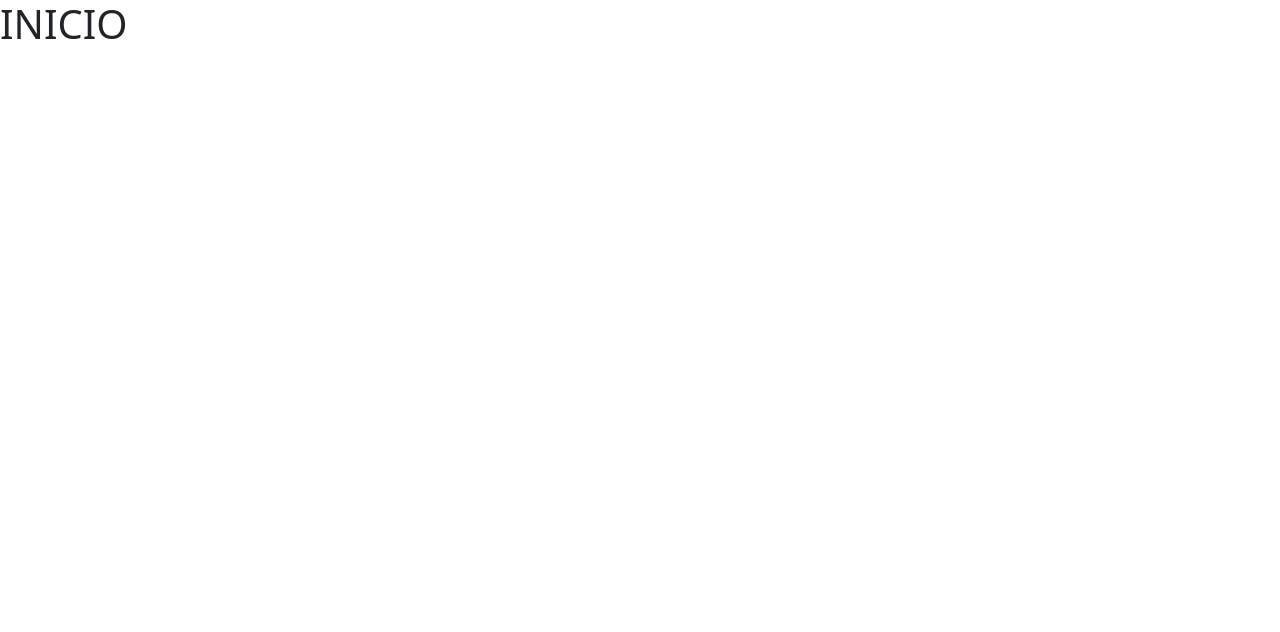
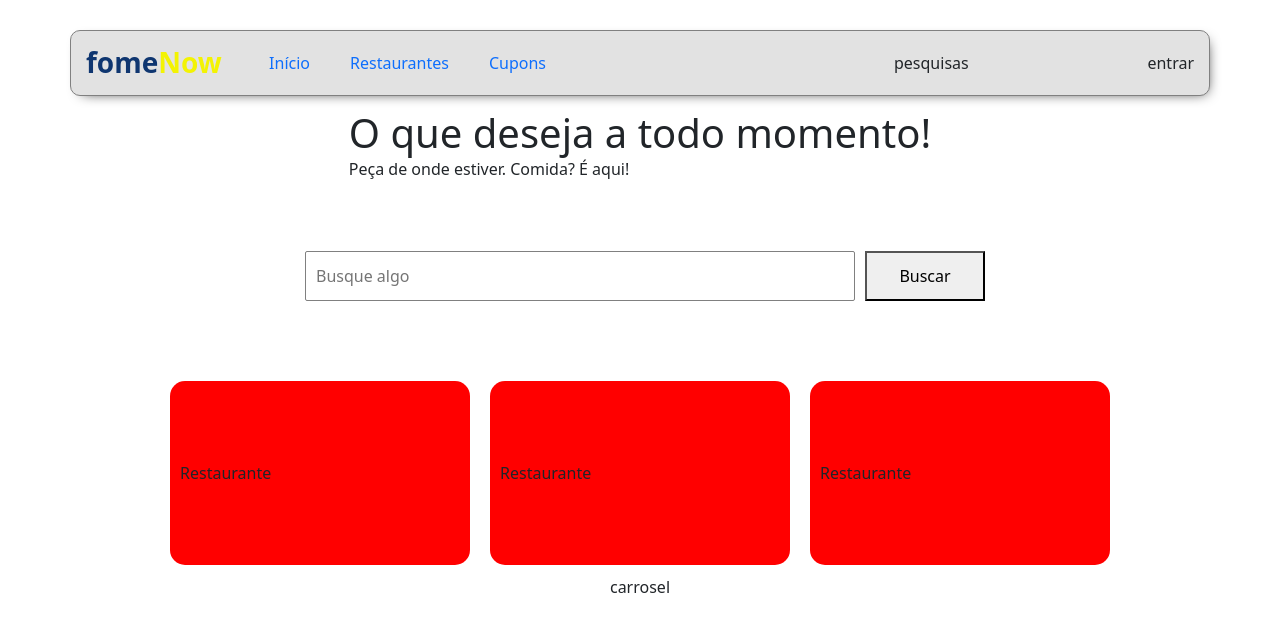
Before and after one commit to lucasnves/fomeNOW, a Vue app in the folder front-end/: page / in a window 1280 px wide. Shown: the top 632 px of the page. Built offline with nearby package versions, Linux system fonts and the light colour scheme.

Commit message:
adicionando navbar e arrumando tela principal

```diff
--- a/front-end/src/App.vue
+++ b/front-end/src/App.vue
@@ -1,9 +1,16 @@
 <template>
-  <div id="app">
+  <div>
     <router-view/>
   </div>
 </template>
 
+<script>
+
+export default {
+
+}
+
+</script>
 <style>
   .app {
     background-color: red;
--- /dev/null
+++ b/front-end/src/components/NavBar.vue
@@ -0,0 +1,85 @@
+
+<template>
+  <div class="NavBar">
+    <header class="container">
+      <div class="navbar-esquerda">
+        <div class="nome-site">
+          <a href="/"><h3>fome<span>Now</span></h3></a>
+        </div>
+        <div class="rotas">
+          <ul>
+            <li><a href="/">Início</a></li>
+            <li><a href="/">Restaurantes</a></li>
+            <li><a href="/">Cupons</a></li>
+          </ul>
+        </div>
+      </div>
+      <div class="navbar-direita">
+        <div>pesquisas</div>
+        <div> entrar</div>
+      </div>
+    </header>
+  </div>
+</template>
+
+<script>
+export default {
+
+}
+</script>
+
+<style scoped>
+
+* {
+  padding: 0;
+  margin: 0;
+  box-sizing: border-box;
+  text-decoration: none;
+}
+
+.NavBar {
+  display: flex;
+  justify-content: space-around;
+  align-items: center;
+  padding: 30px 30px 13px 30px;
+}
+.container {
+  display: flex;
+  align-items: center;
+  justify-content: space-between;
+
+  background: rgb(226, 226, 226);
+  padding: 15px;
+  border-radius: 10px;
+  border: 1.7px solid grey;
+  box-shadow: 4px 4px 14px -8px rgb(0, 0, 0);
+}
+.navbar-esquerda {
+  display: flex;
+  align-items: center;
+  justify-content: space-between;
+
+  width: 480px;
+}
+.nome-site h3 {
+  font-weight: bold;
+  color: rgb(15, 54, 112);
+}
+.nome-site span {
+  font-weight: bold;
+  color: rgb(243, 243, 3);
+}
+.rotas li {
+  display: inline-block;
+  padding: 0px 20px;
+}
+.navbar-direita {
+  display: flex;
+  align-items: flex-end;
+  justify-content: space-between;
+  width: 300px;
+}
+
+
+
+</style>
--- a/front-end/src/views/Inicio.vue
+++ b/front-end/src/views/Inicio.vue
@@ -1,14 +1,79 @@
 <template>
-    <div>
-        <h1>INICIO</h1>
+    <div class="vh-100">
+        <NavBar/>
+        <div class="inicio-container">
+            <div class="inicio-topo">
+                <h1>O que deseja a todo momento!</h1>
+                <p>Peça de onde estiver. Comida? É aqui!</p>
+            </div>
+            <div class="pesquisa">
+                <input type="text" placeholder="Busque algo">
+                <button>Buscar</button>
+            </div>
+            <div class="categorias">
+                <div class="cat restaurante">
+                    <span>Restaurante</span>
+                </div>
+                <div class="cat farmacia">
+                    <span>Restaurante</span>
+                </div>
+                <div class="cat Bebidas">
+                    <span>Restaurante</span>
+                </div>
+            </div>
+            <div class="carrousel">
+                <p>carrosel</p>
+            </div>
+        </div>
     </div>
 </template>
 
 <script>
+import NavBar from '../components/NavBar.vue';
+
 export default {
+  components: {
+    NavBar
+  }
 }
 </script>
 
 <style scoped>
-
+* {
+    margin: 0;
+    padding: 0;
+    box-sizing: border-box;
+    text-decoration: none;
+    outline: none;
+}
+.inicio-container {
+    display: flex;
+    flex-direction: column;
+    align-items: center;
+}
+.pesquisa {
+    margin: 60px;
+}
+.pesquisa input {
+    border: 1px solid grey;
+    border-radius: 2px;
+    margin: 10px;
+    height: 50px;
+    padding: 10px;
+    width: 550px;
+}
+.pesquisa button {
+    width: 120px;
+    height: 50px;
+}
+.categorias {
+    display: flex;
+}
+.cat {
+    width: 300px;
+    margin: 10px;
+    padding: 80px 10px;
+    border-radius: 15px;
+    background: red;
+}
 </style>
```
Also changed, not shown: front-end/src/components/HelloWorld.vue (deleted, +0 -58 lines).
